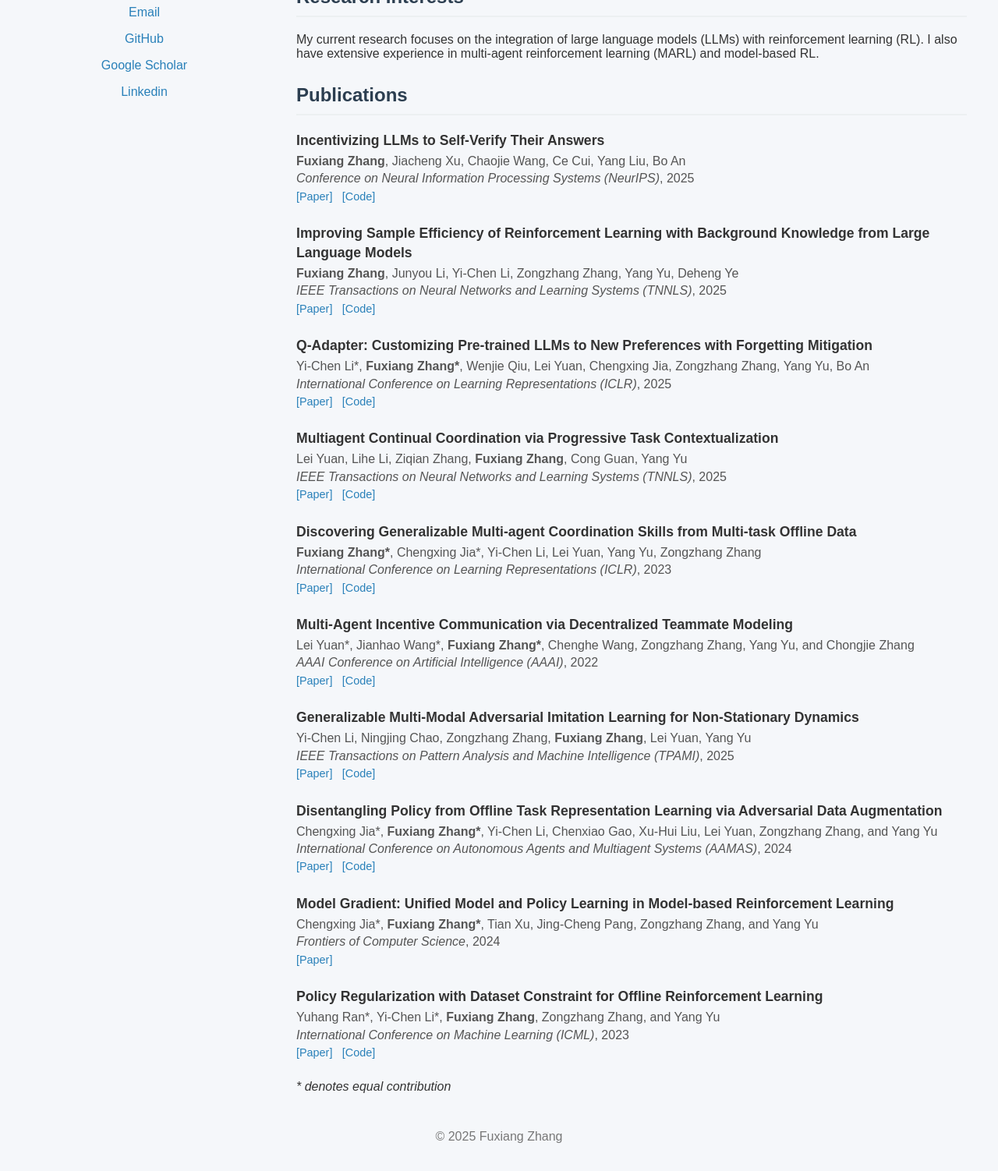
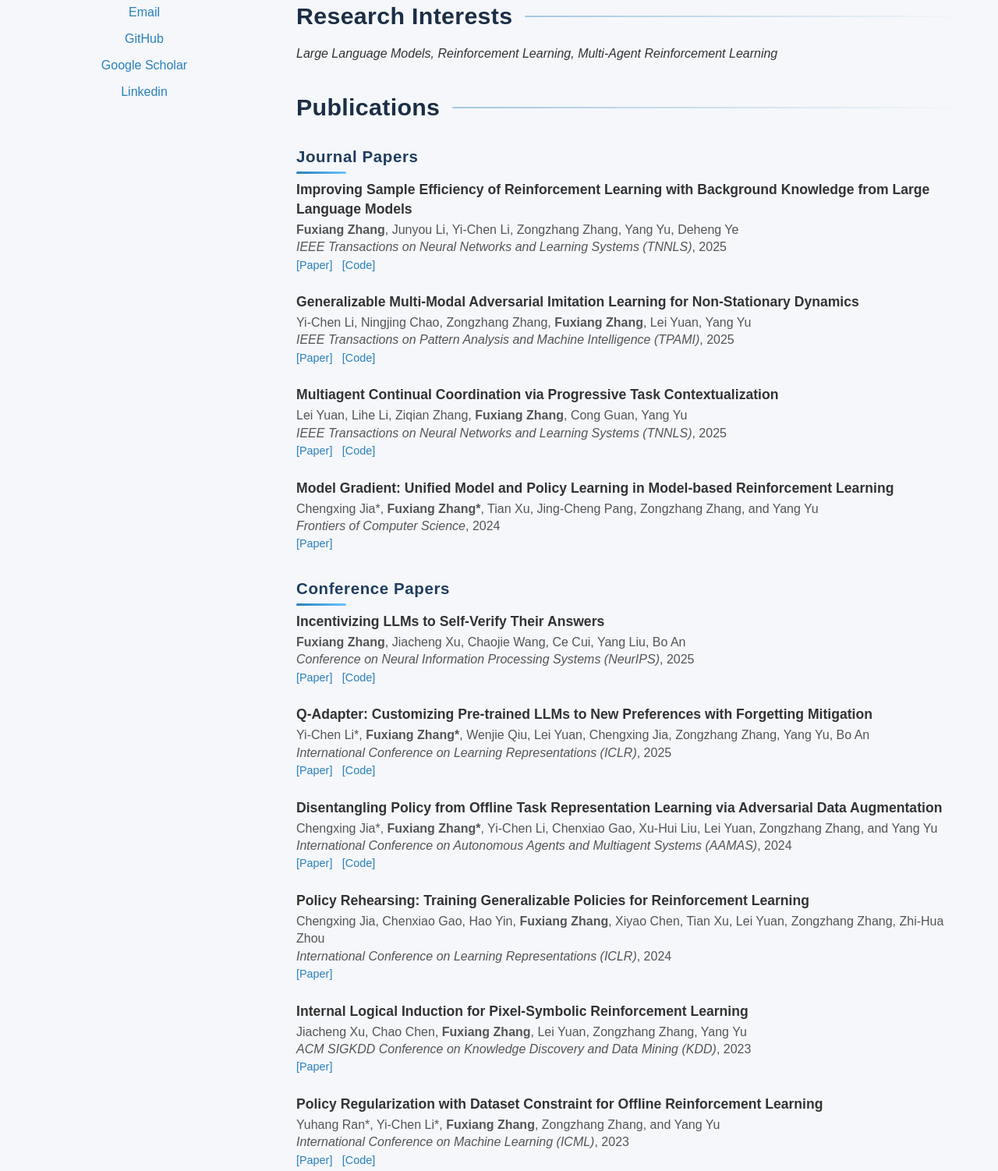
Before and after one commit to Fuxiang-Zhang/fuxiang-zhang.github.io, a plain HTML site: page index.html in a window 1280 px wide. Shown: the part 246-1748 px from the top of the page at 78% size. Drawn offline with Linux system fonts and the light colour scheme.

Commit message:
Update index.html and CV

```diff
--- a/index.html
+++ b/index.html
@@ -39,9 +39,39 @@
         font-size: 2.2em;
     }
     h2 {
-      border-bottom: 2px solid #ecf0f1;
-      padding-bottom: 10px;
-      margin-top: 30px;
+      margin: 42px 0 22px;
+      font-size: 1.9em;
+      font-weight: 700;
+      color: #1c2e46;
+      display: flex;
+      align-items: center;
+      gap: 16px;
+      letter-spacing: 0.01em;
+    }
+    h2::after {
+      content: '';
+      flex: 1;
+      height: 2px;
+      background: linear-gradient(90deg, rgba(41, 128, 185, 0.4), rgba(41, 128, 185, 0));
+      border-radius: 1px;
+    }
+    h3 {
+      position: relative;
+      margin: 34px 0 18px;
+      font-size: 1.28em;
+      font-weight: 600;
+      color: #1f3d5e;
+      letter-spacing: 0.03em;
+    }
+    h3::after {
+      content: '';
+      position: absolute;
+      left: 0;
+      bottom: -10px;
+      width: 64px;
+      height: 3px;
+      background: linear-gradient(90deg, #2980b9, #6bc4ff);
+      border-radius: 2px;
     }
     a {
       color: #2980b9;
@@ -104,9 +134,48 @@
 </p>
 
 <h2>Research Interests</h2>
-      <p>My current research focuses on the integration of large language models (LLMs) with reinforcement learning (RL). I also have extensive experience in multi-agent reinforcement learning (MARL) and model-based RL.</p>
+<p><em>Large Language Models, Reinforcement Learning, Multi-Agent Reinforcement Learning</em></p>
 
 <h2>Publications</h2>
+
+<h3>Journal Papers</h3>
+<div class="publication-item">
+  <h5>Improving Sample Efficiency of Reinforcement Learning with Background Knowledge from Large Language Models</h5>
+  <p>
+    <strong>Fuxiang Zhang</strong>, Junyou Li, Yi-Chen Li, Zongzhang Zhang, Yang Yu, Deheng Ye<br>
+    <em>IEEE Transactions on Neural Networks and Learning Systems (TNNLS)</em>, 2025<br>
+    <span class="links"><a href="https://arxiv.org/abs/2407.03964">[Paper]</a> <a href="https://github.com/mansicer/background-knowledge-rl">[Code]</a></span>
+  </p>
+</div>
+
+<div class="publication-item">
+  <h5>Generalizable Multi-Modal Adversarial Imitation Learning for Non-Stationary Dynamics</h5>
+  <p>
+    Yi-Chen Li, Ningjing Chao, Zongzhang Zhang, <strong>Fuxiang Zhang</strong>, Lei Yuan, Yang Yu<br>
+    <em>IEEE Transactions on Pattern Analysis and Machine Intelligence (TPAMI)</em>, 2025<br>
+    <span class="links"><a href="https://ieeexplore.ieee.org/document/10930709">[Paper]</a> <a href="https://github.com/LAMDA-RL/GMAIL">[Code]</a></span>
+  </p>
+</div>
+
+<div class="publication-item">
+  <h5>Multiagent Continual Coordination via Progressive Task Contextualization</h5>
+  <p>
+    Lei Yuan, Lihe Li, Ziqian Zhang, <strong>Fuxiang Zhang</strong>, Cong Guan, Yang Yu<br>
+    <em>IEEE Transactions on Neural Networks and Learning Systems (TNNLS)</em>, 2025<br>
+    <span class="links"><a href="https://arxiv.org/abs/2305.13937">[Paper]</a> <a href="https://github.com/lilh76/MACPro">[Code]</a></span>
+  </p>
+</div>
+
+<div class="publication-item">
+  <h5>Model Gradient: Unified Model and Policy Learning in Model-based Reinforcement Learning</h5>
+  <p>
+    Chengxing Jia*, <strong>Fuxiang Zhang*</strong>, Tian Xu, Jing-Cheng Pang, Zongzhang Zhang, and Yang Yu<br>
+    <em>Frontiers of Computer Science</em>, 2024<br>
+    <span class="links"><a href="https://link.springer.com/article/10.1007/s11704-023-3150-5">[Paper]</a></span>
+  </p>
+</div>
+
+<h3>Conference Papers</h3>
 <div class="publication-item">
   <h5>Incentivizing LLMs to Self-Verify Their Answers</h5>
   <p>
@@ -115,14 +184,7 @@
     <span class="links"><a href="https://arxiv.org/abs/2506.01369">[Paper]</a> <a href="https://github.com/mansicer/self-verification">[Code]</a></span>
   </p>
 </div>
-      <div class="publication-item">
-        <h5>Improving Sample Efficiency of Reinforcement Learning with Background Knowledge from Large Language Models</h5>
-        <p>
-            <strong>Fuxiang Zhang</strong>, Junyou Li, Yi-Chen Li, Zongzhang Zhang, Yang Yu, Deheng Ye<br>
-            <em>IEEE Transactions on Neural Networks and Learning Systems (TNNLS)</em>, 2025<br>
-            <span class="links"><a href="https://arxiv.org/abs/2407.03964">[Paper]</a> <a href="https://github.com/mansicer/background-knowledge-rl">[Code]</a></span>
-        </p>
-      </div>
+
 <div class="publication-item">
   <h5>Q-Adapter: Customizing Pre-trained LLMs to New Preferences with Forgetting Mitigation</h5>
   <p>
@@ -131,14 +193,43 @@
     <span class="links"><a href="https://arxiv.org/abs/2407.03856">[Paper]</a> <a href="https://github.com/mansicer/Q-Adapter">[Code]</a></span>
   </p>
 </div>
+
 <div class="publication-item">
-        <h5>Multiagent Continual Coordination via Progressive Task Contextualization</h5>
+  <h5>Disentangling Policy from Offline Task Representation Learning via Adversarial Data Augmentation</h5>
   <p>
-            Lei Yuan, Lihe Li, Ziqian Zhang, <strong>Fuxiang Zhang</strong>, Cong Guan, Yang Yu<br>
-            <em>IEEE Transactions on Neural Networks and Learning Systems (TNNLS)</em>, 2025<br>
-            <span class="links"><a href="https://arxiv.org/abs/2305.13937">[Paper]</a> <a href="https://github.com/lilh76/MACPro">[Code]</a></span>
+    Chengxing Jia*, <strong>Fuxiang Zhang*</strong>, Yi-Chen Li, Chenxiao Gao, Xu-Hui Liu, Lei Yuan, Zongzhang Zhang, and Yang Yu<br>
+    <em>International Conference on Autonomous Agents and Multiagent Systems (AAMAS)</em>, 2024<br>
+    <span class="links"><a href="https://arxiv.org/abs/2403.07261">[Paper]</a> <a href="https://github.com/LAMDA-RL/ReDA">[Code]</a></span>
   </p>
 </div>
+
+<div class="publication-item">
+  <h5>Policy Rehearsing: Training Generalizable Policies for Reinforcement Learning</h5>
+  <p>
+    Chengxing Jia, Chenxiao Gao, Hao Yin, <strong>Fuxiang Zhang</strong>, Xiyao Chen, Tian Xu, Lei Yuan, Zongzhang Zhang, Zhi-Hua Zhou<br>
+    <em>International Conference on Learning Representations (ICLR)</em>, 2024<br>
+    <span class="links"><a href="https://openreview.net/pdf?id=m3xVPaZp6Z">[Paper]</a></span>
+  </p>
+</div>
+
+<div class="publication-item">
+  <h5>Internal Logical Induction for Pixel-Symbolic Reinforcement Learning</h5>
+  <p>
+    Jiacheng Xu, Chao Chen, <strong>Fuxiang Zhang</strong>, Lei Yuan, Zongzhang Zhang, Yang Yu<br>
+    <em>ACM SIGKDD Conference on Knowledge Discovery and Data Mining (KDD)</em>, 2023<br>
+    <span class="links"><a href="https://dl.acm.org/doi/10.1145/3580305.3599393">[Paper]</a></span>
+  </p>
+</div>
+
+<div class="publication-item">
+  <h5>Policy Regularization with Dataset Constraint for Offline Reinforcement Learning</h5>
+  <p>
+    Yuhang Ran*, Yi-Chen Li*, <strong>Fuxiang Zhang</strong>, Zongzhang Zhang, and Yang Yu<br>
+    <em>International Conference on Machine Learning (ICML)</em>, 2023<br>
+    <span class="links"><a href="https://arxiv.org/abs/2306.06569">[Paper]</a> <a href="https://github.com/LAMDA-RL/PRDC">[Code]</a></span>
+  </p>
+</div>
+
 <div class="publication-item">
   <h5>Discovering Generalizable Multi-agent Coordination Skills from Multi-task Offline Data</h5>
   <p>
@@ -147,6 +238,25 @@
     <span class="links"><a href="https://openreview.net/pdf?id=53FyUAdP7d">[Paper]</a> <a href="https://github.com/LAMDA-RL/ODIS">[Code]</a></span>
   </p>
 </div>
+
+<div class="publication-item">
+  <h5>Multi-Agent Concentrative Coordination with Decentralized Task Representation</h5>
+  <p>
+    Lei Yuan, Chenghe Wang, Jianhao Wang, <strong>Fuxiang Zhang</strong>, Feng Chen, Cong Guan, Zongzhang Zhang, Chongjie Zhang, Yang Yu<br>
+    <em>International Joint Conference on Artificial Intelligence (IJCAI)</em>, 2022<br>
+    <span class="links"><a href="https://www.ijcai.org/proceedings/2022/0085.pdf">[Paper]</a> <a href="https://github.com/DrZero0/MACC">[Code]</a></span>
+  </p>
+</div>
+
+<div class="publication-item">
+  <h5>Towards Deployment-Efficient and Collision-Free Multi-Agent Path Finding (Student Abstract)</h5>
+  <p>
+    Feng Chen, Chenghe Wang, <strong>Fuxiang Zhang</strong>, Haotian Ding, Qiyu Zhong, Shi Pu, Zongzhang Zhang<br>
+    <em>AAAI Conference on Artificial Intelligence (AAAI), Student Abstract</em>, 2023<br>
+    <span class="links"><a href="https://ojs.aaai.org/index.php/AAAI/article/view/26951/26723&ved=2ahUKEwifk-qf5_aPAxUuzzgGHU3fK4QQFnoECBsQAQ&usg=AOvVaw2x8XqbOXf0TZWFq6JpS7ST">[Paper]</a></span>
+  </p>
+</div>
+
 <div class="publication-item">
   <h5>Multi-Agent Incentive Communication via Decentralized Teammate Modeling</h5>
   <p>
@@ -155,38 +265,26 @@
     <span class="links"><a href="https://cdn.aaai.org/ojs/21179/21179-13-25192-1-2-20220628.pdf">[Paper]</a> <a href="https://github.com/mansicer/MAIC">[Code]</a></span>
   </p>
 </div>
+
+<h3>Preprint Manuscripts</h3>
   <div class="publication-item">
-        <h5>Generalizable Multi-Modal Adversarial Imitation Learning for Non-Stationary Dynamics</h5>
+    <h5>Skywork Open Reasoner 1 Technical Report</h5>
     <p>
-            Yi-Chen Li, Ningjing Chao, Zongzhang Zhang, <strong>Fuxiang Zhang</strong>, Lei Yuan, Yang Yu<br>
-            <em>IEEE Transactions on Pattern Analysis and Machine Intelligence (TPAMI)</em>, 2025<br>
-            <span class="links"><a href="https://ieeexplore.ieee.org/document/10930709">[Paper]</a> <a href="https://github.com/LAMDA-RL/GMAIL">[Code]</a></span>
+      Jujie He, Jiacai Liu, Chris Yuhao Liu, Rui Yan, Chaojie Wang, Peng Cheng, Xiaoyu Zhang, <strong>Fuxiang Zhang</strong>, Jiacheng Xu, Wei Shen, Siyuan Li, Liang Zeng, Tianwen Wei, Cheng Cheng, Bo An, Yang Liu, Yahui Zhou<br>
+      <em>arXiv preprint</em>, 2025<br>
+      <span class="links"><a href="https://arxiv.org/abs/2505.22312">[Paper]</a></span>
     </p>
   </div>
+
   <div class="publication-item">
-        <h5>Disentangling Policy from Offline Task Representation Learning via Adversarial Data Augmentation</h5>
+    <h5>Skywork-Reward-V2: Scaling Preference Data Curation via Human-AI Synergy</h5>
     <p>
-            Chengxing Jia*, <strong>Fuxiang Zhang*</strong>, Yi-Chen Li, Chenxiao Gao, Xu-Hui Liu, Lei Yuan, Zongzhang Zhang, and Yang Yu<br>
-            <em>International Conference on Autonomous Agents and Multiagent Systems (AAMAS)</em>, 2024<br>
-            <span class="links"><a href="https://arxiv.org/abs/2403.07261">[Paper]</a> <a href="https://github.com/LAMDA-RL/ReDA">[Code]</a></span>
+      Chris Yuhao Liu, Liang Zeng, Yuzhen Xiao, Jujie He, Jiacai Liu, Chaojie Wang, Rui Yan, Wei Shen, <strong>Fuxiang Zhang</strong>, Jiacheng Xu, Yang Liu, Yahui Zhou<br>
+      <em>Tech Report</em>, 2025<br>
+      <span class="links"><a href="https://arxiv.org/abs/2507.01352">[Paper]</a> <a href="https://github.com/SkyworkAI/Skywork-Reward-V2">[Code]</a></span>
     </p>
   </div>
-      <div class="publication-item">
-        <h5>Model Gradient: Unified Model and Policy Learning in Model-based Reinforcement Learning</h5>
-          <p>
-            Chengxing Jia*, <strong>Fuxiang Zhang*</strong>, Tian Xu, Jing-Cheng Pang, Zongzhang Zhang, and Yang Yu<br>
-            <em>Frontiers of Computer Science</em>, 2024<br>
-            <span class="links"><a href="https://link.springer.com/article/10.1007/s11704-023-3150-5">[Paper]</a></span>
-          </p>
-      </div>
-      <div class="publication-item">
-        <h5>Policy Regularization with Dataset Constraint for Offline Reinforcement Learning</h5>
-          <p>
-            Yuhang Ran*, Yi-Chen Li*, <strong>Fuxiang Zhang</strong>, Zongzhang Zhang, and Yang Yu<br>
-            <em>International Conference on Machine Learning (ICML)</em>, 2023<br>
-            <span class="links"><a href="https://arxiv.org/abs/2306.06569">[Paper]</a> <a href="https://github.com/LAMDA-RL/PRDC">[Code]</a></span>
-          </p>
-      </div>
+
 <p><em>* denotes equal contribution</em></p>
 </div>
 </div>
```
Also changed, not shown: CV.md (added, +88 -0 lines), assets/CV-Photo.JPG (added). Lines whose indentation alone changed are shown as unchanged.
